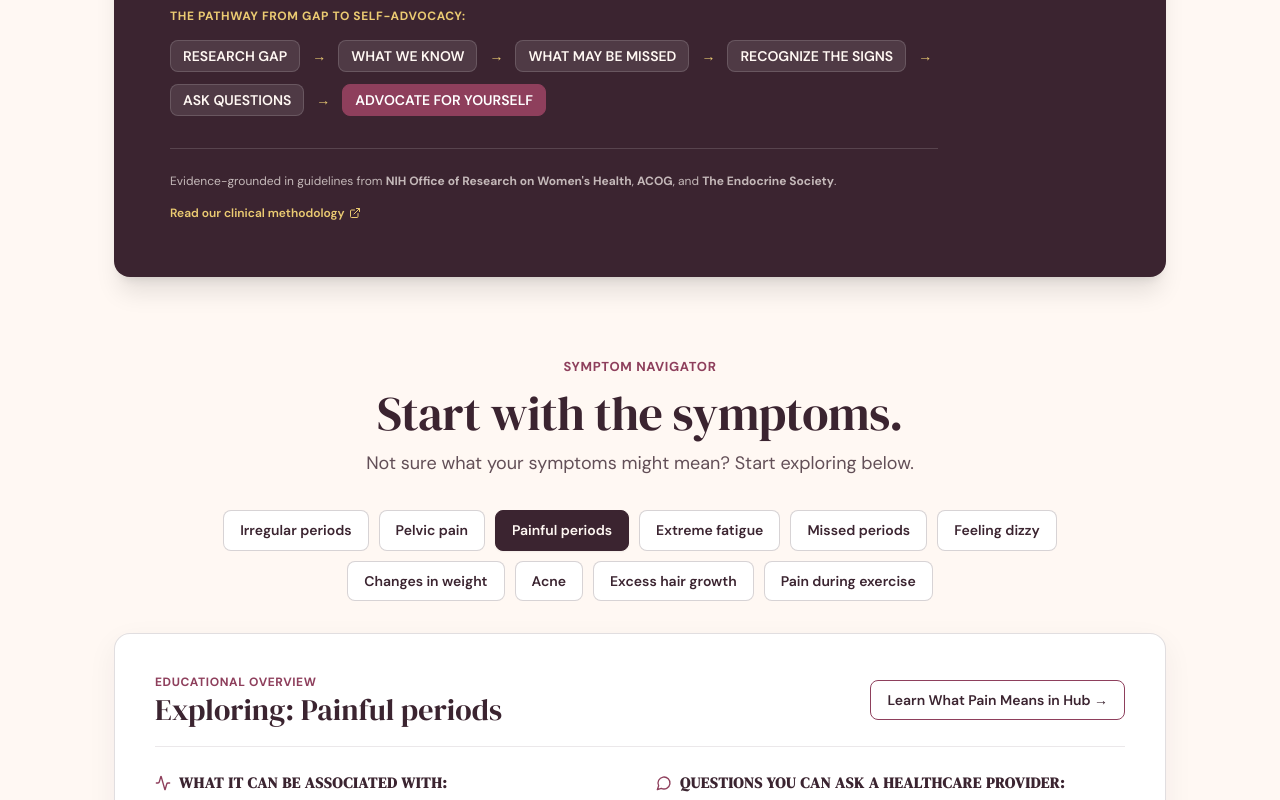
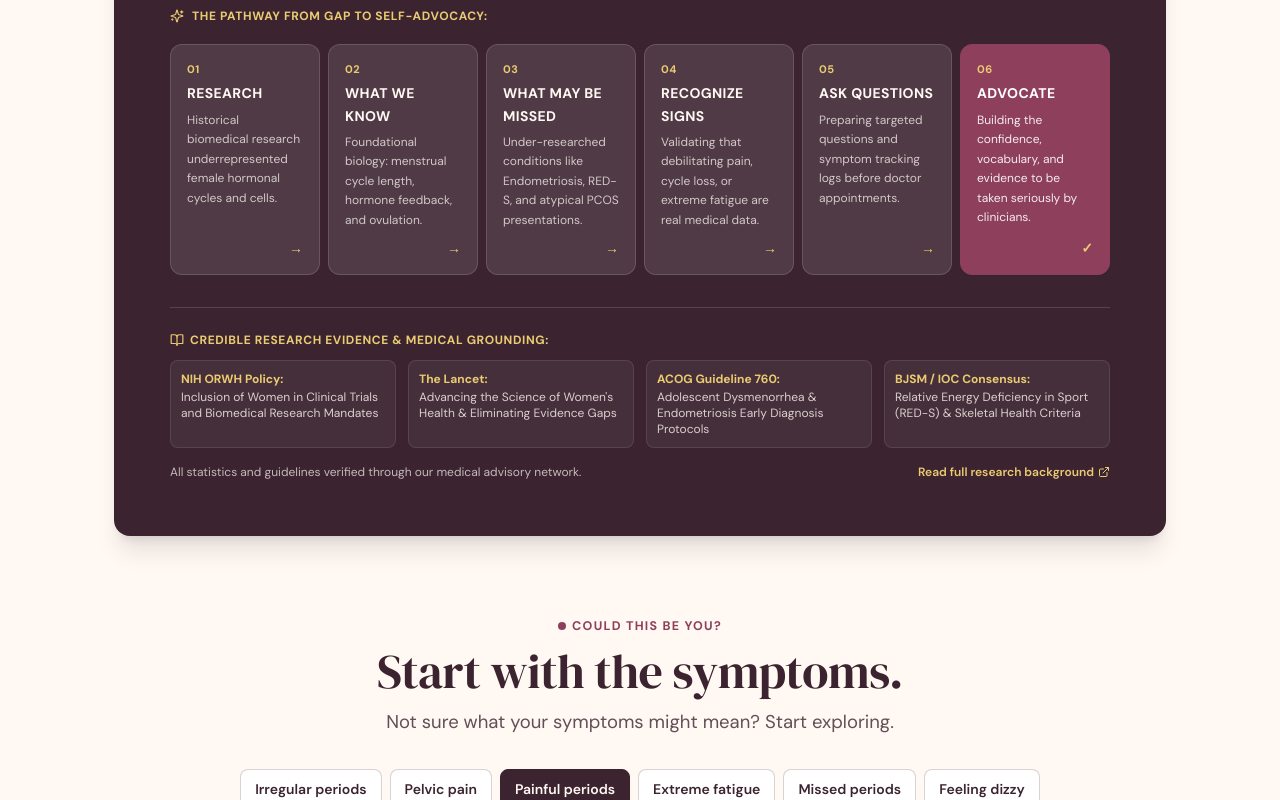
Before and after one commit to sjmaverick26/reprous-webapp, a Next.js app: page / in a window 1280 px wide. Shown: the part 2440-3240 px from the top of the page. Built offline with nearby package versions, Linux system fonts and the light colour scheme; no server answers.

Commit message:
feat(home): enhance research gap pathway cards and symptom explorer details

```diff
--- a/src/components/pages/HomeView.tsx
+++ b/src/components/pages/HomeView.tsx
@@ -508,7 +508,7 @@ export function HomeView({ onNavigate }: HomeViewProps) {
       {/* 8. "The Research Gap" Section (Deep Plum #3B2430 Background) */}
       <section className="max-w-[1100px] mx-auto px-6 w-full">
         <div className="rounded-2xl bg-plum text-ivory p-8 sm:p-12 md:p-14 shadow-xl relative overflow-hidden">
-          <div className="relative z-10 max-w-3xl">
+          <div className="relative z-10">
             {/* Small label: THE RESEARCH GAP (Gold #EBCB72) */}
             <div className="inline-flex items-center gap-2 font-sans font-bold text-xs uppercase tracking-widest text-gold mb-3">
               <span className="w-2 h-2 rounded-full bg-gold" />
@@ -516,59 +516,184 @@ export function HomeView({ onNavigate }: HomeViewProps) {
             </div>
 
             {/* Large heading */}
-            <h2 className="text-3xl md:text-[44px] lg:text-[50px] font-normal font-serif text-ivory leading-[1.12] mb-5 tracking-tight">
+            <h2 className="text-3xl md:text-[44px] lg:text-[50px] font-normal font-serif text-ivory leading-[1.12] mb-5 tracking-tight max-w-3xl">
               What happens when questions aren&apos;t asked?
             </h2>
 
             {/* Explanatory text */}
-            <p className="text-[17px] md:text-[18.5px] text-ivory/90 leading-relaxed font-sans mb-10">
+            <p className="text-[17px] md:text-[18.5px] text-ivory/90 leading-relaxed font-sans mb-10 max-w-3xl">
               For generations, gaps in medical research have contributed to important questions about women&apos;s health receiving less attention. That can make it harder for girls and women to recognize symptoms, understand their bodies, and advocate for the care they need.
             </p>
 
-            {/* Horizontal Visual Pathway */}
+            {/* Horizontal Visual Pathway: 6 connected steps */}
             <div className="pt-6 border-t border-ivory/15">
-              <div className="text-xs uppercase font-bold tracking-wider text-gold mb-4 font-sans">
-                The Pathway from Gap to Self-Advocacy:
+              <div className="text-xs uppercase font-bold tracking-wider text-gold mb-5 font-sans flex items-center gap-2">
+                <Sparkles className="w-3.5 h-3.5 text-gold" />
+                <span>The Pathway from Gap to Self-Advocacy:</span>
               </div>
-              <div className="flex flex-wrap items-center gap-2 sm:gap-3 text-[13px] sm:text-[14px] font-semibold font-sans">
-                <span className="px-3 py-1 rounded bg-white/10 border border-white/15 text-ivory">
-                  RESEARCH GAP
+
+              {/* Desktop Horizontal Grid / Mobile Vertical Sequence */}
+              <div className="grid grid-cols-1 md:grid-cols-6 gap-3 lg:gap-2">
+                {/* Step 1: RESEARCH */}
+                <div className="rounded-xl bg-white/10 border border-white/15 p-4 flex flex-col justify-between">
+                  <div>
+                    <span className="text-[11px] font-bold text-gold uppercase tracking-wider block font-sans mb-1">
+                      01
                     </span>
-                <span className="text-gold font-bold">→</span>
-                <span className="px-3 py-1 rounded bg-white/10 border border-white/15 text-ivory">
+                    <h4 className="font-bold text-[14px] text-ivory tracking-wide font-sans mb-1.5">
+                      RESEARCH
+                    </h4>
+                    <p className="text-[12px] text-ivory/75 font-sans leading-relaxed m-0">
+                      Historical biomedical research underrepresented female hormonal cycles and cells.
+                    </p>
+                  </div>
+                  <div className="hidden md:flex justify-end pt-2 text-gold font-bold text-sm">
+                    →
+                  </div>
+                  <div className="md:hidden flex justify-center pt-2 text-gold font-bold text-sm">
+                    ↓
+                  </div>
+                </div>
+
+                {/* Step 2: WHAT WE KNOW */}
+                <div className="rounded-xl bg-white/10 border border-white/15 p-4 flex flex-col justify-between">
+                  <div>
+                    <span className="text-[11px] font-bold text-gold uppercase tracking-wider block font-sans mb-1">
+                      02
+                    </span>
+                    <h4 className="font-bold text-[14px] text-ivory tracking-wide font-sans mb-1.5">
                       WHAT WE KNOW
+                    </h4>
+                    <p className="text-[12px] text-ivory/75 font-sans leading-relaxed m-0">
+                      Foundational biology: menstrual cycle length, hormone feedback, and ovulation.
+                    </p>
+                  </div>
+                  <div className="hidden md:flex justify-end pt-2 text-gold font-bold text-sm">
+                    →
+                  </div>
+                  <div className="md:hidden flex justify-center pt-2 text-gold font-bold text-sm">
+                    ↓
+                  </div>
+                </div>
+
+                {/* Step 3: WHAT MAY BE MISSED */}
+                <div className="rounded-xl bg-white/10 border border-white/15 p-4 flex flex-col justify-between">
+                  <div>
+                    <span className="text-[11px] font-bold text-gold uppercase tracking-wider block font-sans mb-1">
+                      03
                     </span>
-                <span className="text-gold font-bold">→</span>
-                <span className="px-3 py-1 rounded bg-white/10 border border-white/15 text-ivory">
+                    <h4 className="font-bold text-[14px] text-ivory tracking-wide font-sans mb-1.5">
                       WHAT MAY BE MISSED
+                    </h4>
+                    <p className="text-[12px] text-ivory/75 font-sans leading-relaxed m-0">
+                      Under-researched conditions like Endometriosis, RED-S, and atypical PCOS presentations.
+                    </p>
+                  </div>
+                  <div className="hidden md:flex justify-end pt-2 text-gold font-bold text-sm">
+                    →
+                  </div>
+                  <div className="md:hidden flex justify-center pt-2 text-gold font-bold text-sm">
+                    ↓
+                  </div>
+                </div>
+
+                {/* Step 4: RECOGNIZE THE SIGNS */}
+                <div className="rounded-xl bg-white/10 border border-white/15 p-4 flex flex-col justify-between">
+                  <div>
+                    <span className="text-[11px] font-bold text-gold uppercase tracking-wider block font-sans mb-1">
+                      04
                     </span>
-                <span className="text-gold font-bold">→</span>
-                <span className="px-3 py-1 rounded bg-white/10 border border-white/15 text-ivory">
-                  RECOGNIZE THE SIGNS
+                    <h4 className="font-bold text-[14px] text-ivory tracking-wide font-sans mb-1.5">
+                      RECOGNIZE SIGNS
+                    </h4>
+                    <p className="text-[12px] text-ivory/75 font-sans leading-relaxed m-0">
+                      Validating that debilitating pain, cycle loss, or extreme fatigue are real medical data.
+                    </p>
+                  </div>
+                  <div className="hidden md:flex justify-end pt-2 text-gold font-bold text-sm">
+                    →
+                  </div>
+                  <div className="md:hidden flex justify-center pt-2 text-gold font-bold text-sm">
+                    ↓
+                  </div>
+                </div>
+
+                {/* Step 5: ASK QUESTIONS */}
+                <div className="rounded-xl bg-white/10 border border-white/15 p-4 flex flex-col justify-between">
+                  <div>
+                    <span className="text-[11px] font-bold text-gold uppercase tracking-wider block font-sans mb-1">
+                      05
                     </span>
-                <span className="text-gold font-bold">→</span>
-                <span className="px-3 py-1 rounded bg-white/10 border border-white/15 text-ivory">
+                    <h4 className="font-bold text-[14px] text-ivory tracking-wide font-sans mb-1.5">
                       ASK QUESTIONS
+                    </h4>
+                    <p className="text-[12px] text-ivory/75 font-sans leading-relaxed m-0">
+                      Preparing targeted questions and symptom tracking logs before doctor appointments.
+                    </p>
+                  </div>
+                  <div className="hidden md:flex justify-end pt-2 text-gold font-bold text-sm">
+                    →
+                  </div>
+                  <div className="md:hidden flex justify-center pt-2 text-gold font-bold text-sm">
+                    ↓
+                  </div>
+                </div>
+
+                {/* Step 6: ADVOCATE FOR YOURSELF */}
+                <div className="rounded-xl bg-berry text-white border border-berry p-4 flex flex-col justify-between shadow-sm">
+                  <div>
+                    <span className="text-[11px] font-bold text-gold uppercase tracking-wider block font-sans mb-1">
+                      06
                     </span>
-                <span className="text-gold font-bold">→</span>
-                <span className="px-3 py-1 rounded bg-berry text-white border border-berry">
-                  ADVOCATE FOR YOURSELF
-                </span>
+                    <h4 className="font-bold text-[14px] text-white tracking-wide font-sans mb-1.5">
+                      ADVOCATE
+                    </h4>
+                    <p className="text-[12px] text-white/90 font-sans leading-relaxed m-0">
+                      Building the confidence, vocabulary, and evidence to be taken seriously by clinicians.
+                    </p>
+                  </div>
+                  <div className="hidden md:flex justify-end pt-2 text-gold font-bold text-sm">
+                    ✓
+                  </div>
+                </div>
               </div>
             </div>
 
             {/* Evidence & Credible Sources Links */}
-            <div className="mt-8 pt-6 border-t border-ivory/15 flex flex-wrap items-center justify-between gap-4 text-xs font-sans text-ivory/70">
-              <span>
-                Evidence-grounded in guidelines from <strong>NIH Office of Research on Women&apos;s Health</strong>, <strong>ACOG</strong>, and <strong>The Endocrine Society</strong>.
-              </span>
+            <div className="mt-8 pt-6 border-t border-ivory/15">
+              <div className="text-xs uppercase font-bold tracking-wider text-gold mb-3 font-sans flex items-center gap-1.5">
+                <BookOpen className="w-3.5 h-3.5 text-gold" />
+                <span>Credible Research Evidence &amp; Medical Grounding:</span>
+              </div>
+              <div className="grid grid-cols-1 sm:grid-cols-2 lg:grid-cols-4 gap-3 text-xs font-sans text-ivory/80">
+                <div className="p-2.5 rounded-lg bg-white/5 border border-white/10">
+                  <strong className="text-gold block mb-0.5">NIH ORWH Policy:</strong>
+                  Inclusion of Women in Clinical Trials and Biomedical Research Mandates
+                </div>
+                <div className="p-2.5 rounded-lg bg-white/5 border border-white/10">
+                  <strong className="text-gold block mb-0.5">The Lancet:</strong>
+                  Advancing the Science of Women&apos;s Health &amp; Eliminating Evidence Gaps
+                </div>
+                <div className="p-2.5 rounded-lg bg-white/5 border border-white/10">
+                  <strong className="text-gold block mb-0.5">ACOG Guideline 760:</strong>
+                  Adolescent Dysmenorrhea &amp; Endometriosis Early Diagnosis Protocols
+                </div>
+                <div className="p-2.5 rounded-lg bg-white/5 border border-white/10">
+                  <strong className="text-gold block mb-0.5">BJSM / IOC Consensus:</strong>
+                  Relative Energy Deficiency in Sport (RED-S) &amp; Skeletal Health Criteria
+                </div>
+              </div>
+
+              <div className="mt-4 flex items-center justify-between gap-4 text-xs font-sans text-ivory/70 flex-wrap">
+                <span>All statistics and guidelines verified through our medical advisory network.</span>
                 <button
                   onClick={() => onNavigate("story")}
                   className="text-gold hover:underline font-semibold flex items-center gap-1"
                 >
-                <span>Read our clinical methodology</span>
+                  <span>Read full research background</span>
                   <ExternalLink className="w-3 h-3" />
                 </button>
+              </div>
             </div>
           </div>
         </div>
@@ -577,26 +702,27 @@ export function HomeView({ onNavigate }: HomeViewProps) {
       {/* 9. Interactive "Could this be you?" Symptom Explorer Section */}
       <section className="max-w-[1100px] mx-auto px-6 w-full">
         <div className="text-center mb-8">
-          <div className="text-[13px] font-bold tracking-wider uppercase text-berry mb-2 font-sans">
-            Symptom Navigator
+          <div className="text-[12.5px] font-bold tracking-widest uppercase text-berry mb-2 font-sans flex items-center justify-center gap-1.5">
+            <span className="w-2 h-2 rounded-full bg-berry" />
+            <span>COULD THIS BE YOU?</span>
           </div>
           <h2 className="text-3xl md:text-[42px] lg:text-[48px] font-normal font-serif text-plum leading-[1.15]">
             Start with the symptoms.
           </h2>
-          <p className="text-[17px] md:text-[18px] text-plum/80 max-w-xl mx-auto mt-2 mb-0 font-sans">
-            Not sure what your symptoms might mean? Start exploring below.
+          <p className="text-[17px] md:text-[18.5px] text-plum/80 max-w-xl mx-auto mt-2 mb-0 font-sans">
+            Not sure what your symptoms might mean? Start exploring.
           </p>
         </div>
 
         {/* 10 Clickable Symptom Chips */}
-        <div className="flex items-center justify-center gap-2.5 flex-wrap max-w-4xl mx-auto mb-8">
+        <div className="flex items-center justify-center gap-2 flex-wrap max-w-4xl mx-auto mb-8">
           {SYMPTOMS_DATA.map((symptom) => {
             const isSelected = symptom.id === selectedSymptomId;
             return (
               <button
                 key={symptom.id}
                 onClick={() => setSelectedSymptomId(symptom.id)}
-                className={`px-4 py-2 rounded-lg text-[14px] font-semibold font-sans transition-all border ${
+                className={`px-3.5 py-2 rounded-lg text-[13.5px] md:text-[14px] font-semibold font-sans transition-all border ${
                   isSelected
                     ? "bg-plum text-ivory border-plum shadow-sm"
                     : "bg-white text-plum border-plum/20 hover:border-berry hover:text-berry"
@@ -613,12 +739,13 @@ export function HomeView({ onNavigate }: HomeViewProps) {
           <div className="flex flex-col md:flex-row items-start md:items-center justify-between gap-4 border-b border-plum/10 pb-5 mb-6">
             <div>
               <span className="text-xs font-bold uppercase tracking-wider text-berry block font-sans mb-1">
-                Educational Overview
+                Symptom Profile
               </span>
               <h3 className="text-2xl md:text-[30px] font-normal font-serif text-plum m-0">
                 Exploring: {activeSymptom.name}
               </h3>
             </div>
+            <div className="flex items-center gap-2">
               <Button
                 onClick={() => onNavigate("hub", activeSymptom.learnCategory)}
                 variant="secondary"
@@ -628,12 +755,13 @@ export function HomeView({ onNavigate }: HomeViewProps) {
                 <span>{activeSymptom.learnLabel}</span>
               </Button>
             </div>
+          </div>
 
           <div className="grid grid-cols-1 md:grid-cols-2 gap-8 font-sans">
             {/* Col 1: Associated With & What To Track */}
             <div className="space-y-6">
               <div>
-                <h4 className="text-[15px] font-bold text-plum uppercase tracking-wider mb-2.5 flex items-center gap-2">
+                <h4 className="text-[14.5px] font-bold text-plum uppercase tracking-wider mb-2.5 flex items-center gap-2">
                   <Activity className="w-4 h-4 text-berry" />
                   What it can be associated with:
                 </h4>
@@ -645,7 +773,7 @@ export function HomeView({ onNavigate }: HomeViewProps) {
               </div>
 
               <div>
-                <h4 className="text-[15px] font-bold text-plum uppercase tracking-wider mb-2.5 flex items-center gap-2">
+                <h4 className="text-[14.5px] font-bold text-plum uppercase tracking-wider mb-2.5 flex items-center gap-2">
                   <FileText className="w-4 h-4 text-berry" />
                   What you can track:
                 </h4>
@@ -660,11 +788,11 @@ export function HomeView({ onNavigate }: HomeViewProps) {
             {/* Col 2: Questions To Ask & When To Seek Care */}
             <div className="space-y-6">
               <div>
-                <h4 className="text-[15px] font-bold text-plum uppercase tracking-wider mb-2.5 flex items-center gap-2">
+                <h4 className="text-[14.5px] font-bold text-plum uppercase tracking-wider mb-2.5 flex items-center gap-2">
                   <MessageCircle className="w-4 h-4 text-berry" />
                   Questions you can ask a healthcare provider:
                 </h4>
-                <ul className="space-y-1.5 pl-4 list-disc text-[15px] text-plum/85 leading-relaxed">
+                <ul className="space-y-2 pl-4 list-disc text-[14.5px] text-plum/85 leading-relaxed">
                   {activeSymptom.questionsToAsk.map((item, i) => (
                     <li key={i}>&ldquo;{item}&rdquo;</li>
                   ))}
@@ -672,7 +800,7 @@ export function HomeView({ onNavigate }: HomeViewProps) {
               </div>
 
               <div className="p-4 rounded-xl bg-ivory-darker border border-plum/10">
-                <h4 className="text-[14px] font-bold text-berry uppercase tracking-wider mb-1.5 flex items-center gap-1.5">
+                <h4 className="text-[13.5px] font-bold text-berry uppercase tracking-wider mb-1.5 flex items-center gap-1.5">
                   <Stethoscope className="w-4 h-4 text-berry" />
                   When to seek medical care:
                 </h4>
@@ -684,8 +812,8 @@ export function HomeView({ onNavigate }: HomeViewProps) {
           </div>
 
           {/* Educational Disclaimer */}
-          <div className="mt-8 pt-4 border-t border-plum/10 text-center text-xs font-sans text-plum/60">
-            <strong>Important Clinical Note:</strong> This information is compiled for health education and self-advocacy preparation, not medical diagnosis. Always consult a qualified healthcare provider for clinical evaluation.
+          <div className="mt-8 pt-4 border-t border-plum/10 text-center text-xs font-sans text-plum/70 bg-ivory-darker/60 p-3 rounded-lg border border-plum/10">
+            <strong>Important Clinical Note:</strong> This information is compiled for health education and self-advocacy preparation, not medical diagnosis. If symptoms persist or cause you concern, consult a healthcare professional.
           </div>
         </div>
       </section>
```
Lines whose indentation alone changed are shown as unchanged.
